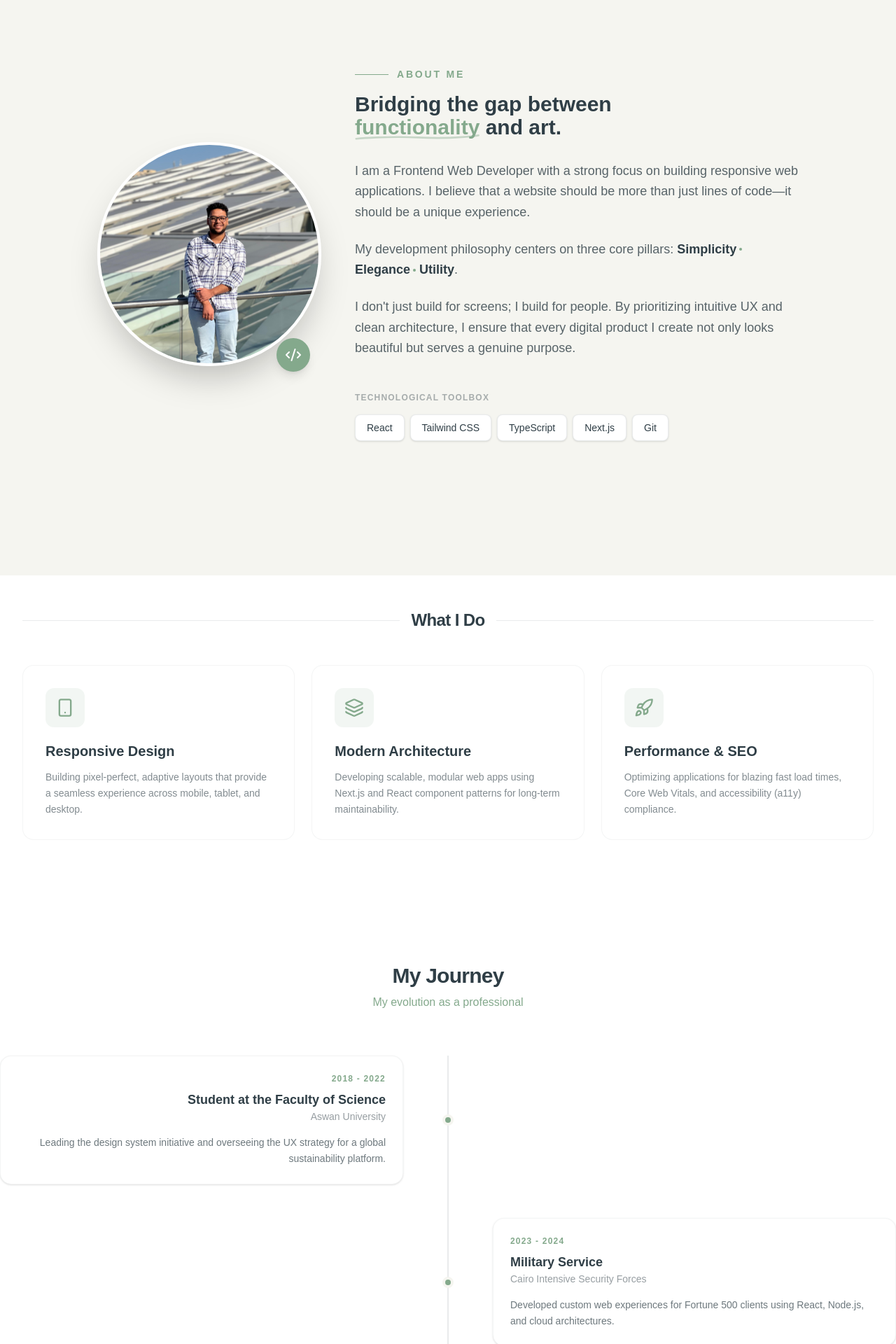
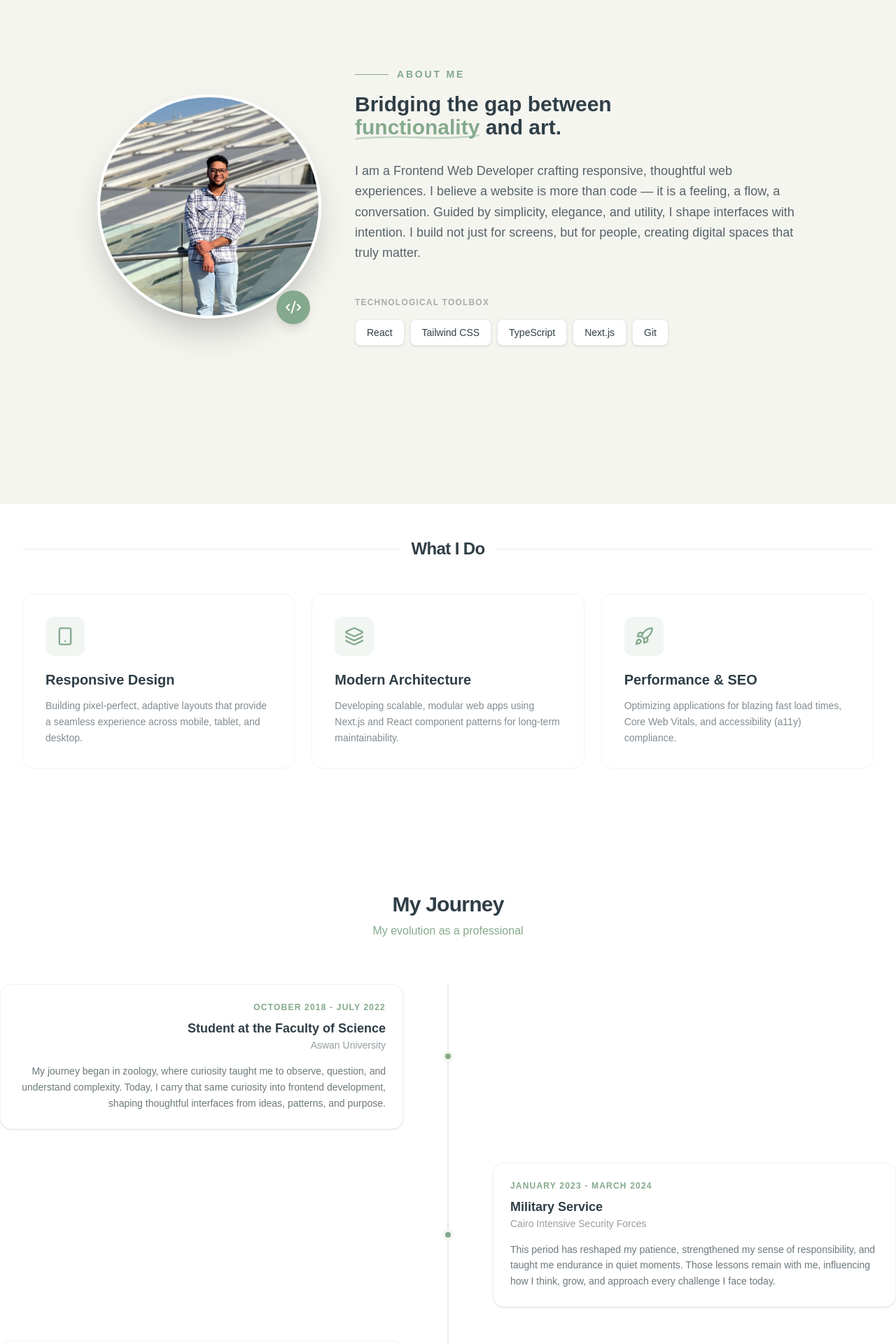
Before and after one commit to mohamedmegahed168/mohamedmegahed.portfolio, a Next.js app: page / in a window 1280 px wide. Shown: the part 880-2800 px from the top of the page at 70% size. Built offline with nearby package versions, Linux system fonts and the light colour scheme.

Commit message:
Content updates

```diff
--- a/app/api/send/route.ts
+++ b/app/api/send/route.ts
@@ -6,19 +6,20 @@ const resend = new Resend(process.env.RESEND_API_KEY);
 export async function POST(request: Request) {
   try {
     const body = await request.json();
-    const { user_name, user_email, message } = body;
+    console.log(body);
+    const { userName, email, message } = body;
     const htmlMessage = `
         <h3>New Contact Form Submission</h3>
-        <p><strong>Name:</strong> ${user_name}</p>
-        <p><strong>Email:</strong> ${user_email}</p>
+        <p><strong>Name:</strong> ${userName}</p>
+        <p><strong>Email:</strong> ${email}</p>
         <p><strong>Message:</strong></p>
         <p>${message}</p>
       `;
     const data = await resend.emails.send({
       from: "Contact Form <onboarding@resend.dev>",
       to: ["m.megahed168@gmail.com"],
-      replyTo: user_email,
-      subject: `New message from ${user_name}`,
+      replyTo: email,
+      subject: `New message from ${userName}`,
       text: message,
       html: htmlMessage,
     });
--- a/app/components/About.tsx
+++ b/app/components/About.tsx
@@ -78,33 +78,14 @@ export default function About() {
                 </h2>
               </motion.div>
 
-              <div className="space-y-6 text-[#2F3E46]/80 dark:text-white/80 text-lg leading-relaxed font-light">
-                <p className="border-l-4 border-[#84a98c]/30 pl-4 md:pl-0 md:border-0">
-                  I am a Frontend Web Developer with a strong focus on building
-                  responsive web applications. I believe that a website should
-                  be more than just lines of code—it should be a unique
-                  experience.
-                </p>
-                <p>
-                  My development philosophy centers on three core pillars:{" "}
-                  <span className="inline-flex items-center gap-1 font-bold text-[#2f3e46] dark:text-white">
-                    Simplicity{" "}
-                    <span className="w-1 h-1 rounded-full bg-[#84a98c]"></span>
-                  </span>{" "}
-                  <span className="inline-flex items-center gap-1 font-bold text-[#2f3e46] dark:text-white">
-                    Elegance{" "}
-                    <span className="w-1 h-1 rounded-full bg-[#84a98c]"></span>
-                  </span>{" "}
-                  <span className="inline-flex items-center gap-1 font-bold text-[#2f3e46] dark:text-white">
-                    Utility
-                  </span>
-                  .
-                </p>
-                <p>
-                  I don&apos;t just build for screens; I build for people. By
-                  prioritizing intuitive UX and clean architecture, I ensure
-                  that every digital product I create not only looks beautiful
-                  but serves a genuine purpose.
+              <div className="space-y-6 text-[#2F3E46]/80 dark:text-white/80 text-lg text-left leading-relaxed font-light">
+                <p className="border-l-4 border-[#84a98c]/30 pl-4 md:pl-0 md:border-0 ">
+                  I am a Frontend Web Developer crafting responsive, thoughtful
+                  web experiences. I believe a website is more than code — it is
+                  a feeling, a flow, a conversation. Guided by simplicity,
+                  elegance, and utility, I shape interfaces with intention. I
+                  build not just for screens, but for people, creating digital
+                  spaces that truly matter.
                 </p>
               </div>
 
--- a/app/components/Contact.tsx
+++ b/app/components/Contact.tsx
@@ -32,7 +32,6 @@ export default function Contact() {
   const [submitStatus, setSubmitStatus] = useState<boolean>(false);
 
   async function onSubmit(data: FormData) {
-    console.log("hello");
     try {
       const response = await fetch("/api/send", {
         method: "POST",
@@ -42,7 +41,6 @@ export default function Contact() {
         body: JSON.stringify(data),
       });
       if (response.ok) {
-        console.log(response);
         setSubmitStatus(true);
         reset();
       }
--- a/app/components/Navbar.tsx
+++ b/app/components/Navbar.tsx
@@ -1,7 +1,7 @@
 "use client";
 import { useState } from "react";
 import { motion } from "framer-motion";
-import { Menu, X } from "lucide-react";
+import { Menu, X, Code2 } from "lucide-react";
 import Link from "next/link";
 
 const navLinks = [
@@ -21,14 +21,17 @@ export default function Navbar() {
     <>
       <div className="fixed top-6 left-0 right-0 z-50 flex justify-center px-4">
         <header className="flex items-center justify-between whitespace-nowrap border border-[#2F3E46]/10 dark:border-white/10 bg-white/70 dark:bg-[#171b18]/70 backdrop-blur-xl px-6 py-3 rounded-full w-full max-w-[1050px] shadow-sm transition-all duration-300">
-          <div className="flex items-center gap-2 cursor-pointer group">
-            <div className="flex items-center justify-center size-8 rounded-full bg-[#84a98c]/20 group-hover:bg-[#84a98c] transition-colors duration-300">
-              <span className="text-[#84a98c] group-hover:text-white font-bold text-lg">{`</>`}</span>
+          <Link
+            href="#home"
+            className="flex items-center gap-2 cursor-pointer group"
+          >
+            <div className="bg-[#84a98c] text-white  px-2 py-2 rounded-full shadow-lg z-20 animate-bounce-slow">
+              <Code2 size={20} />
             </div>
             <h2 className="text-[#2f3e46] dark:text-white text-lg font-bold tracking-tight">
-              Mohamed Megahed<span className="text-[#84a98c]">.</span>
+              Mohamed Megahed
             </h2>
-          </div>
+          </Link>
 
           <nav className="hidden md:flex items-center gap-2">
             {navLinks.map((link) => (
--- a/app/components/TimeLine.tsx
+++ b/app/components/TimeLine.tsx
@@ -3,32 +3,32 @@ import { motion } from "framer-motion";
 export default function TimeLine() {
   const timeline = [
     {
-      year: "2018 - 2022",
+      year: "October 2018 - July 2022",
       title: "Student at the Faculty of Science",
       location: "Aswan University",
       description:
-        "Leading the design system initiative and overseeing the UX strategy for a global sustainability platform.",
+        "My journey began in zoology, where curiosity taught me to observe, question, and understand complexity. Today, I carry that same curiosity into frontend development, shaping thoughtful interfaces from ideas, patterns, and purpose.",
     },
     {
-      year: "2023 - 2024",
+      year: "January 2023 - March 2024",
       title: "Military Service",
       location: "Cairo Intensive Security Forces",
       description:
-        "Developed custom web experiences for Fortune 500 clients using React, Node.js, and cloud architectures.",
+        "This period has reshaped my patience, strengthened my sense of responsibility, and taught me endurance in quiet moments. Those lessons remain with me, influencing how I think, grow, and approach every challenge I face today.",
     },
     {
-      year: "2024 - 2025",
+      year: "July 2024 - June 2025",
       title: "International account advisor",
       location: "Vodafone UK limited",
       description:
-        "Focused on building interactive marketing components and maintaining high-quality pixel-perfect CSS.",
+        "Customer service taught me to listen with patience and respond with understanding. It quietly shaped how I connect with people, stay composed, and navigate moments that require empathy and care.",
     },
     {
-      year: "Present",
+      year: "June 2025 - Present",
       title: "Frontend web developer",
       location: "",
       description:
-        "Started professional journey by helping local businesses establish their first digital presence.",
+        "Working as a frontend developer has strengthened my creativity, focus, and appreciation for nuance. Each project quietly teaches me to craft with intention, embrace challenges, and shape ideas into meaningful experiences.",
     },
   ];
   return (
```
